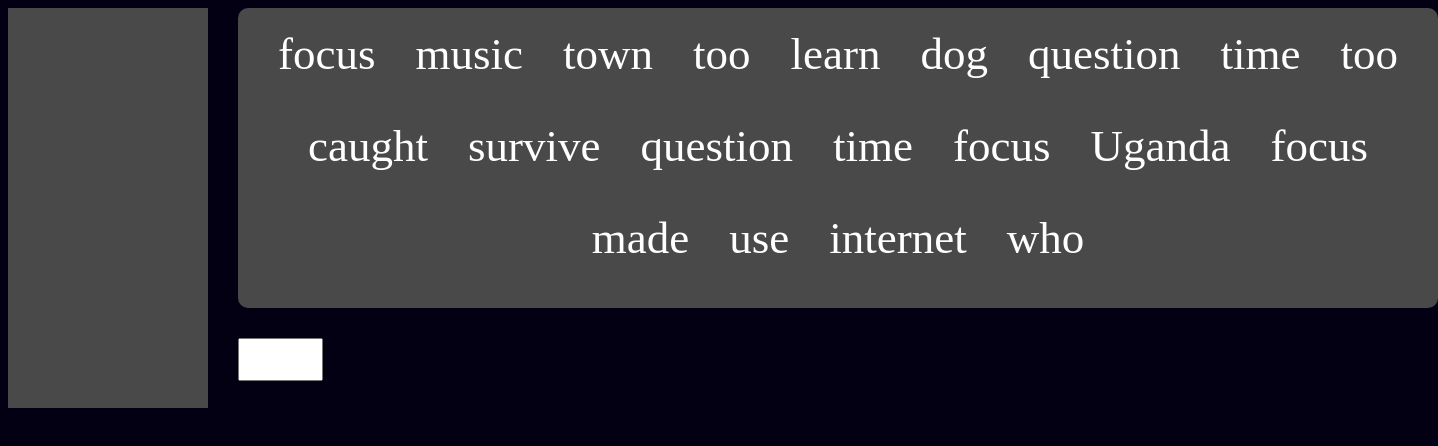
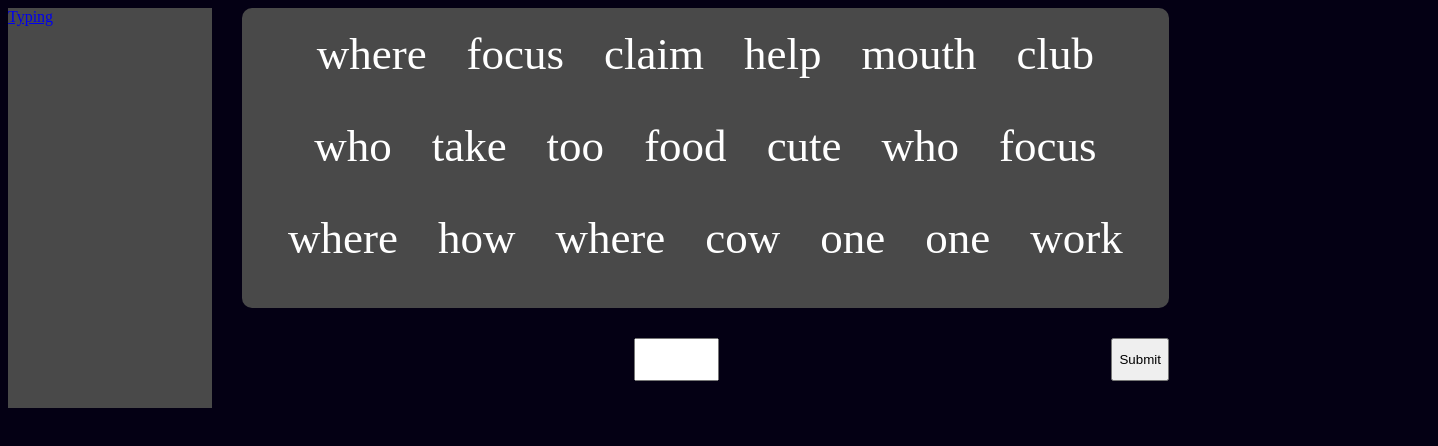
Before and after one commit to MattheuJ/typing-test, a plain HTML site: page index.html in a window 1280 px wide. Shown: the whole page, 1438 px wide, since content can reach past the window. Drawn offline with Linux system fonts and the light colour scheme.

Commit message:
huge updates to UI

```diff
--- a/index.html
+++ b/index.html
@@ -10,18 +10,36 @@
 </head>
 <body>
     <div id="sideBarAndWords">
+
         <div id="sideBar">
+            <div id="logo">
+                <a href="http://127.0.0.1:5500/index.html">Typing</a>
+            </div>
 
+            <div id="lowerSideBar">
+
+            </div>
         </div>
 
         <div id="mainContainer">
             <div id="justTheWords">
 
             </div>
-            <form id="wordForm">
-                <input id="wordInput" type="text" style="font-size: 2rem; width: 77px; top: 61px; left: 10px;" value="">
-            </form>
 
+            <div id="lateralBar">
+
+                <p id="timer">
+
+                </p>
+
+                <form id="wordForm" class="insideLateralBar">
+                    <input id="wordInput" type="text" style="font-size: 2rem; width: 77px; top: 61px; left: 10px;" value="">
+                </form>
+
+                <button type="button" id="submitButton">
+                    Submit
+                </button>
+            </div>
         </div>
     </div>
 </body>
--- a/script.js
+++ b/script.js
@@ -9,14 +9,18 @@ window.onload = function(){
                     "take", "place", "scare", "half", "fun",
                     "learn", "small", "question", "where", "is",
                     "research", "survive", "test", "internet", "use",
-                    "build", "mouth", "other", "who", "final"];
+                    "build", "mouth", "other", "who", "final",
+                    "model", "value", "up", "down", "cute",
+                    "thing", "two", "one", "hand", "share",
+                    "love", "moment", "work", "fake", "back"];
   typingPromptList = [];
   mainContainer = document.getElementById("mainContainer");
   const justTheWords = document.getElementById("justTheWords");
   const wordInput = document.getElementById("wordInput");
+  const timer = document.getElementById("timer");
 
   for (let i = 0; i < 20; i++){
-    chosenWord = wordList[getRandomInt(50)];
+    chosenWord = wordList[getRandomInt(65)];
 
     console.log(chosenWord);
 
@@ -75,3 +79,11 @@ window.onload = function(){
 function getRandomInt(max) {
   return Math.floor(Math.random() * max);
 }
+
+function startTimer(timeSelected){
+
+}
+
+function generateNewWords(){
+
+}
--- a/style.css
+++ b/style.css
@@ -3,6 +3,10 @@ body {
 
 }
 
+.insideLateralBar {
+    margin-left: auto;
+    margin-right: auto;
+}
 
 .word {
     -webkit-touch-callout: none;
@@ -27,7 +31,7 @@ body {
     background-color: rgb(73, 73, 73);
     height: 300px;
     border-radius: 10px;
-    width: 1200px;
+    width: 90%;
     text-align: center;
     font-size: 45px;
     margin-bottom: 30px;
@@ -35,7 +39,7 @@ body {
 
 #sideBar {
     background-color: rgb(73, 73, 73);
-    width: 200px;
+    width: 250px;
     height: 400px;
     margin-right: 30px;
 }
@@ -43,3 +47,12 @@ body {
 #sideBarAndWords {
     display: inline-flex;
 }
+
+#lateralBar {
+    display: inline-flex;
+    width: 90%;
+}
+
+#timer {
+    height: 100%;
+}
```
